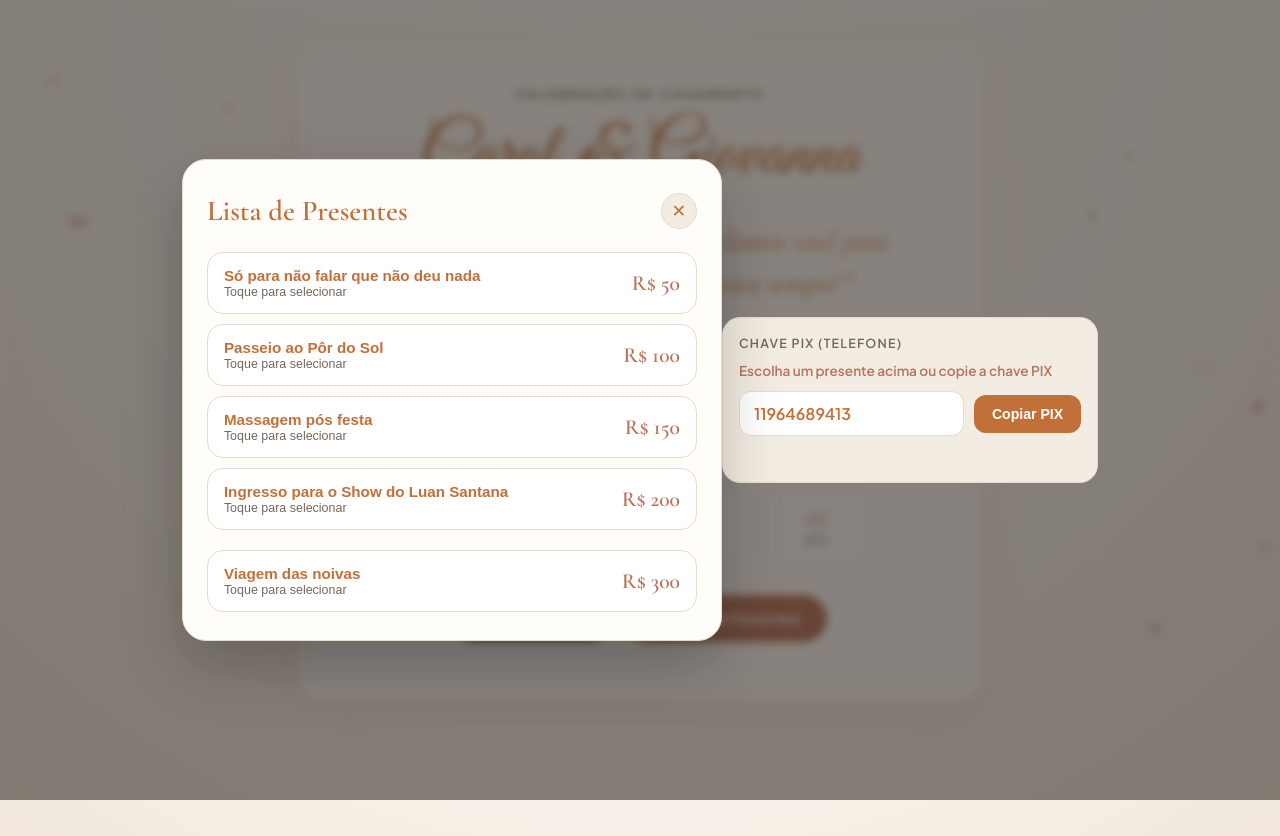
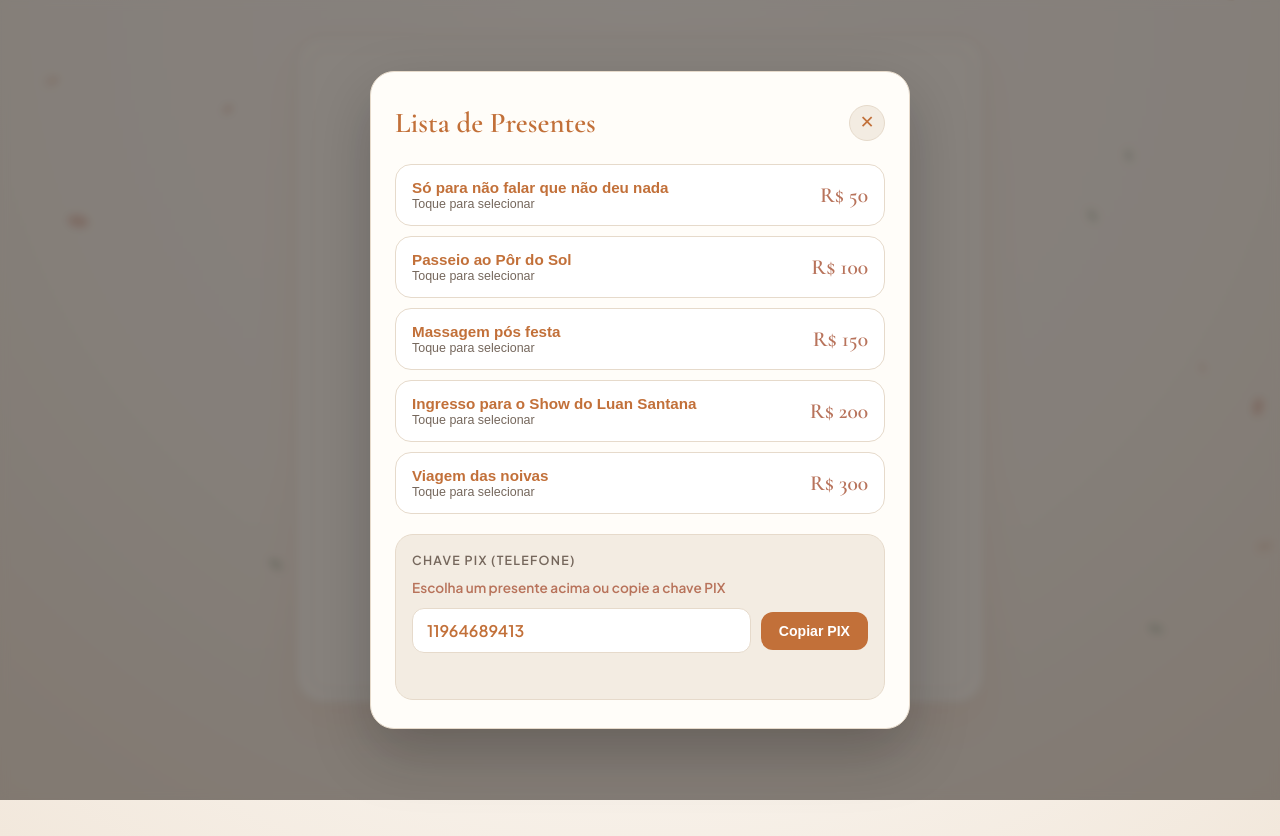
Before and after one commit to Caroline-Rd/Casamento, a plain HTML site: page index.html in a window 1280 px wide. Both pictures are taken after a click on the button "🎁 Lista de Presentes". Drawn offline with nearby package versions, Linux system fonts and the light colour scheme.

Commit message:
Update index.html

```diff
--- a/index.html
+++ b/index.html
@@ -251,6 +251,8 @@
       box-shadow: 0 24px 60px rgba(0, 0, 0, 0.22);
       position: relative;
       text-align: left;
+      display: flex;
+      flex-direction: column;
     }
 
     .modal-header {
@@ -314,6 +316,7 @@
       grid-template-columns: 1fr;
       gap: 10px;
       margin-bottom: 20px;
+      width: 100%;
     }
 
     .gift-item {
@@ -363,6 +366,8 @@
     }
 
     .pix-box {
+      width: 100%;
+      flex-shrink: 0;
       background: var(--bg-soft);
       border: 1px solid var(--border-soft);
       border-radius: 18px;
@@ -452,7 +457,7 @@
   <main class="wrapper">
     <section class="card">
       <p class="pre-title">Celebração de Casamento</p>
-      <h1 class="names">Carol    &nbsp;&amp;&nbsp;    Giovanna</h1>
+      <h1 class="names">Carol &nbsp;&amp;&nbsp; Giovanna</h1>
 
       <p class="phrase">
         "O amor nos uniu, e agora convidamos você para testemunhar o nosso 'Felizes para sempre'."
@@ -551,7 +556,7 @@
           <span class="gift-price">R$ 100</span>
         </button>
 
-        <button type="button" class="gift-item" data-gift="Massagem Pós festa (R$ 150)">
+        <button type="button" class="gift-item" data-gift="Massagem pós festa (R$ 150)">
           <div>
             <span class="gift-name">Massagem pós festa</span>
             <span class="gift-sub">Toque para selecionar</span>
@@ -559,16 +564,15 @@
           <span class="gift-price">R$ 150</span>
         </button>
 
-        <button type="button" class="gift-item" data-gift="Ingresso para o Show do Luan Santa (R$ 200)">
+        <button type="button" class="gift-item" data-gift="Ingresso para o Show do Luan Santana (R$ 200)">
           <div>
             <span class="gift-name">Ingresso para o Show do Luan Santana</span>
             <span class="gift-sub">Toque para selecionar</span>
           </div>
           <span class="gift-price">R$ 200</span>
         </button>
-      </div>
 
-       <button type="button" class="gift-item" data-gift="Viagem das Noivas (R$ 300)">
+        <button type="button" class="gift-item" data-gift="Viagem das noivas (R$ 300)">
           <div>
             <span class="gift-name">Viagem das noivas</span>
             <span class="gift-sub">Toque para selecionar</span>
```
